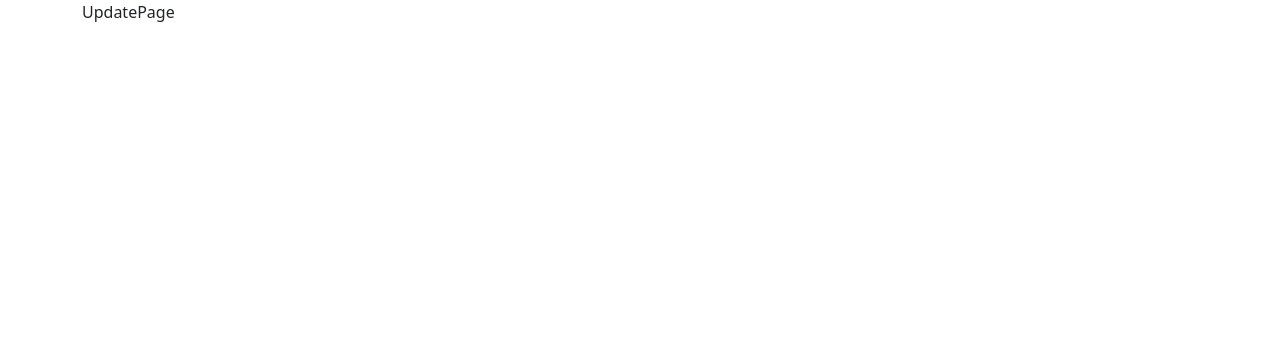
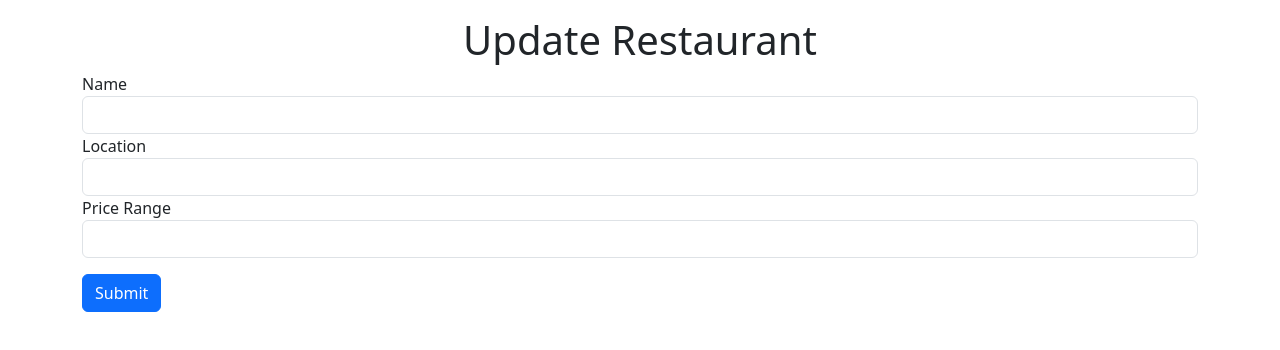
Before and after one commit to TheMVProgrammer/yelp_clone, a React (Create React App) app in the folder client/: page /restaurants/1/update in a window 1280 px wide. Shown: the top 350 px of the page. Built offline with nearby package versions, Linux system fonts and the light colour scheme; no server answers.

Commit message:
Finishing Update Restaurant

```diff
--- a/client/src/App.jsx
+++ b/client/src/App.jsx
@@ -5,7 +5,7 @@ import {
   BrowserRouter,
   Routes,
   Route,
-  Link,
+  useParams,
 } from "react-router-dom";
 import { RestaurantsContextProvider } from './context/RestaurantsContext';
 
--- a/client/src/components/RestaurantList.jsx
+++ b/client/src/components/RestaurantList.jsx
@@ -1,10 +1,12 @@
 import { useEffect, useContext } from "react";
 import RestaurantFinder from "../apis/RestaurantFinder";
 import { RestaurantsContext } from "../context/RestaurantsContext";
+import { useNavigate } from "react-router-dom";
 
 const RestaurantList = (props) => {
+    const {restaurants, setRestaurants} = useContext(RestaurantsContext);
+    const navigate = useNavigate();
 
-    const {restaurants, setRestaurants} = useContext(RestaurantsContext);
     useEffect(() => {
         const fetchData = async () => {
             try {
@@ -21,7 +23,7 @@ const RestaurantList = (props) => {
 
     const handleDelete = async (id) => {
         try {
-            const response = await RestaurantFinder.delete(`/${id}`);
+            await RestaurantFinder.delete(`/${id}`);
             setRestaurants(restaurants.filter(restaurant => {
                 return restaurant.restaurant_id !== id;
             }))
@@ -51,7 +53,7 @@ const RestaurantList = (props) => {
                             <td>{"$".repeat(restaurant.price_range)}</td>
                             <td>Rating</td>
                             <td>
-                            <button className="btn btn-warning">
+                            <button onClick={()=>navigate(`/restaurants/${restaurant.restaurant_id}/update`)} className="btn btn-warning">
                                 Update
                             </button>
                             </td>
--- /dev/null
+++ b/client/src/components/UpdateRestaurant.jsx
@@ -0,0 +1,73 @@
+import { useEffect } from "react";
+import { useState } from "react";
+import { useNavigate, useParams } from "react-router-dom";
+import RestaurantFinder from "../apis/RestaurantFinder";
+
+const UpdateRestaurant = (props) => {
+  const { id } = useParams();
+  const navigate = useNavigate();
+  const [name, setName] = useState("");
+  const [location, setLocation] = useState("");
+  const [priceRange, setPriceRange] = useState("");
+
+  useEffect(() => {
+    const fetchData = async() => {
+        const response = await RestaurantFinder.get(`/${id}`);
+        setName(response.data.data.restaurant.name);
+        setLocation(response.data.data.restaurant.location);
+        setPriceRange(response.data.data.restaurant.price_range);
+    };
+    fetchData();
+  }, []);
+
+  const handleSubmit = async (e) => {
+    e.preventDefault();
+    await RestaurantFinder.put(`/${id}`, {
+        name,
+        location,
+        price_range: priceRange
+    });
+    navigate('/');
+
+  }
+
+  return (
+    <>
+        <form action="">
+            <div className="form-group">
+                <label htmlFor="name">Name</label>
+                <input
+                    value={name}
+                    onChange={e => setName(e.target.value)}
+                    id="name"
+                    className="form-control"
+                    type="text"
+                />
+            </div>
+            <div className="form-group">
+                <label htmlFor="location">Location</label>
+                <input
+                    value={location}
+                    onChange={e => setLocation(e.target.value)}
+                    id="location"
+                    className="form-control"
+                    type="text"
+                />
+            </div>
+            <div className="form-group">
+                <label htmlFor="price_range">Price Range</label>
+                <input
+                    value={priceRange}
+                    onChange={e => setPriceRange(e.target.value)}
+                    id="price_range"
+                    className="form-control"
+                    type="number"
+                />
+            </div>
+            <button onClick={handleSubmit} className="btn btn-primary mt-3" >Submit</button>
+        </form>
+    </>
+  )
+}
+
+export default UpdateRestaurant;
--- a/client/src/routes/UpdatePage.jsx
+++ b/client/src/routes/UpdatePage.jsx
@@ -1,9 +1,13 @@
-
+import UpdateRestaurant from "../components/UpdateRestaurant";
 
 const UpdatePage = () => {
+
   return (
-    <div>UpdatePage</div>
+    <div>
+      <h1 className="text-center mt-3">Update Restaurant</h1>
+      <UpdateRestaurant />
+    </div>
   )
 }
 
-export default UpdatePage
+export default UpdatePage;
```
